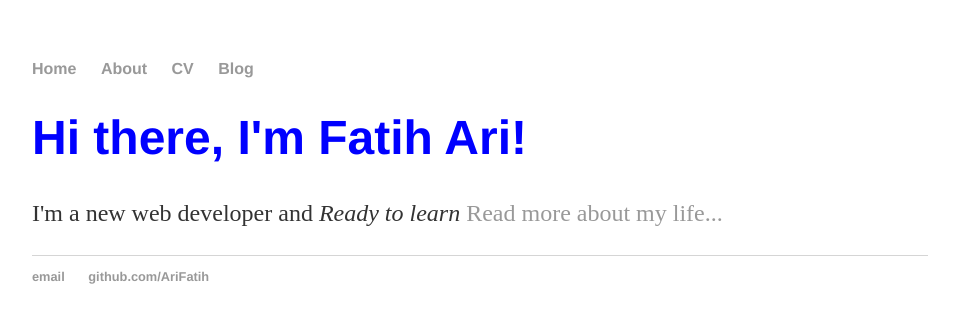
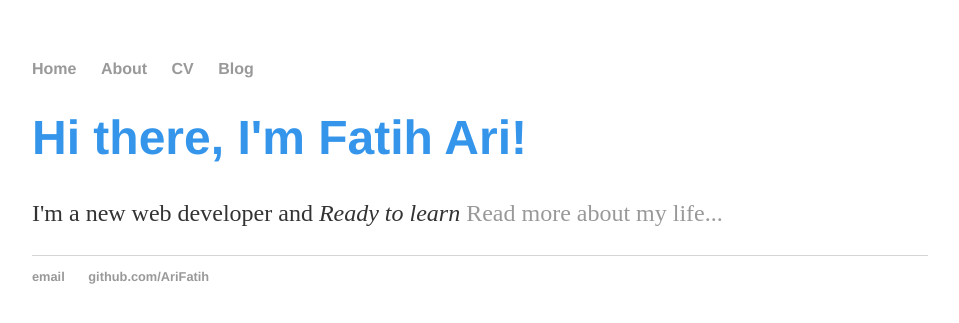
Before and after one commit to fatih64/AriFatih.github.io, a Jekyll site: the page built from index.html, in a window 1280 px wide. Shown: the top 323 px of the page, without its empty margins (160-1119 px from the left). Built offline with Jekyll 4.4.1, drawn with Linux system fonts in a browser that asks for light colours.

Commit message:
Update main.css

```diff
--- a/css/main.css
+++ b/css/main.css
@@ -22,7 +22,7 @@ a:hover {
 h1 {
     font-size: 3em;
     font-family:'Helvetica', 'Arial', 'Sans-Serif';
-    color:blue;
+    color:#3495eb;
 }
 p {
     font-size: 1.5em;
```
